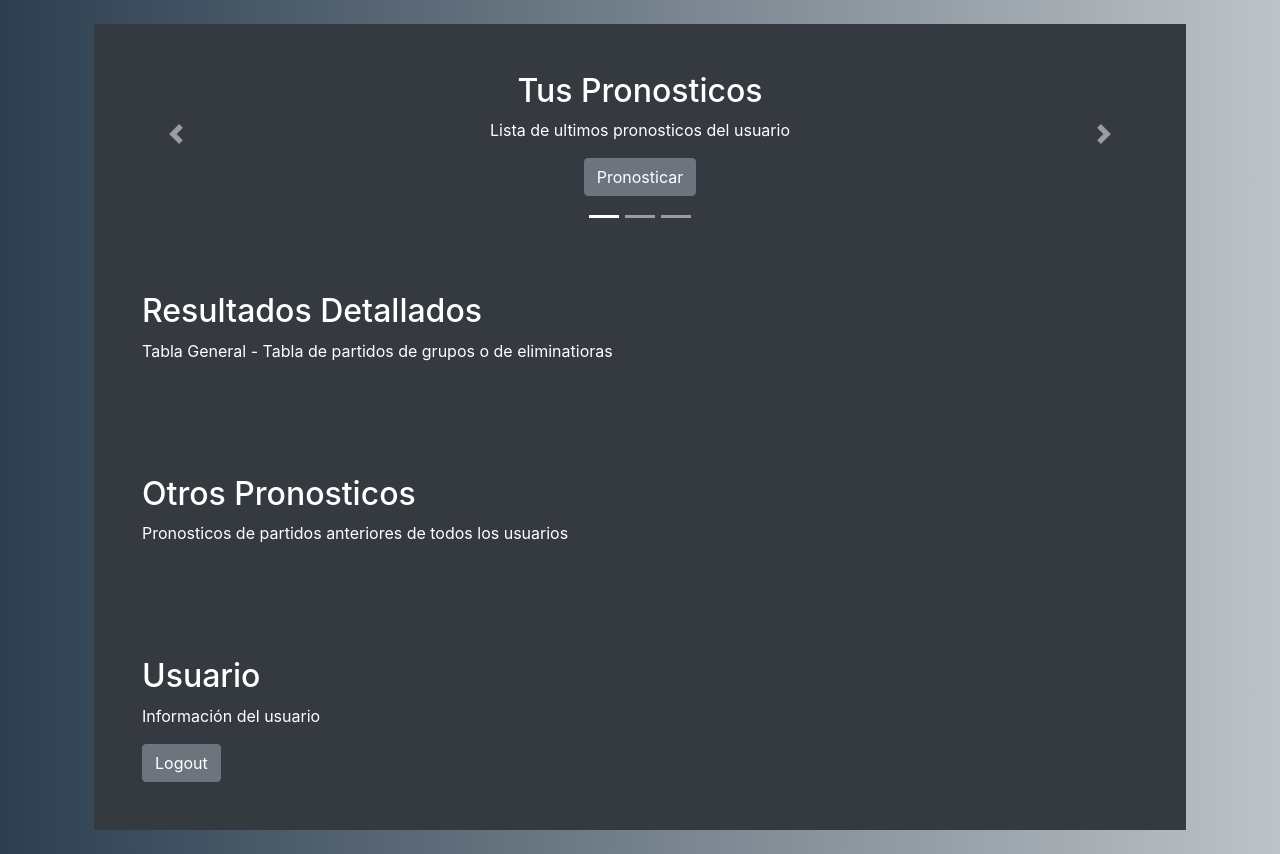
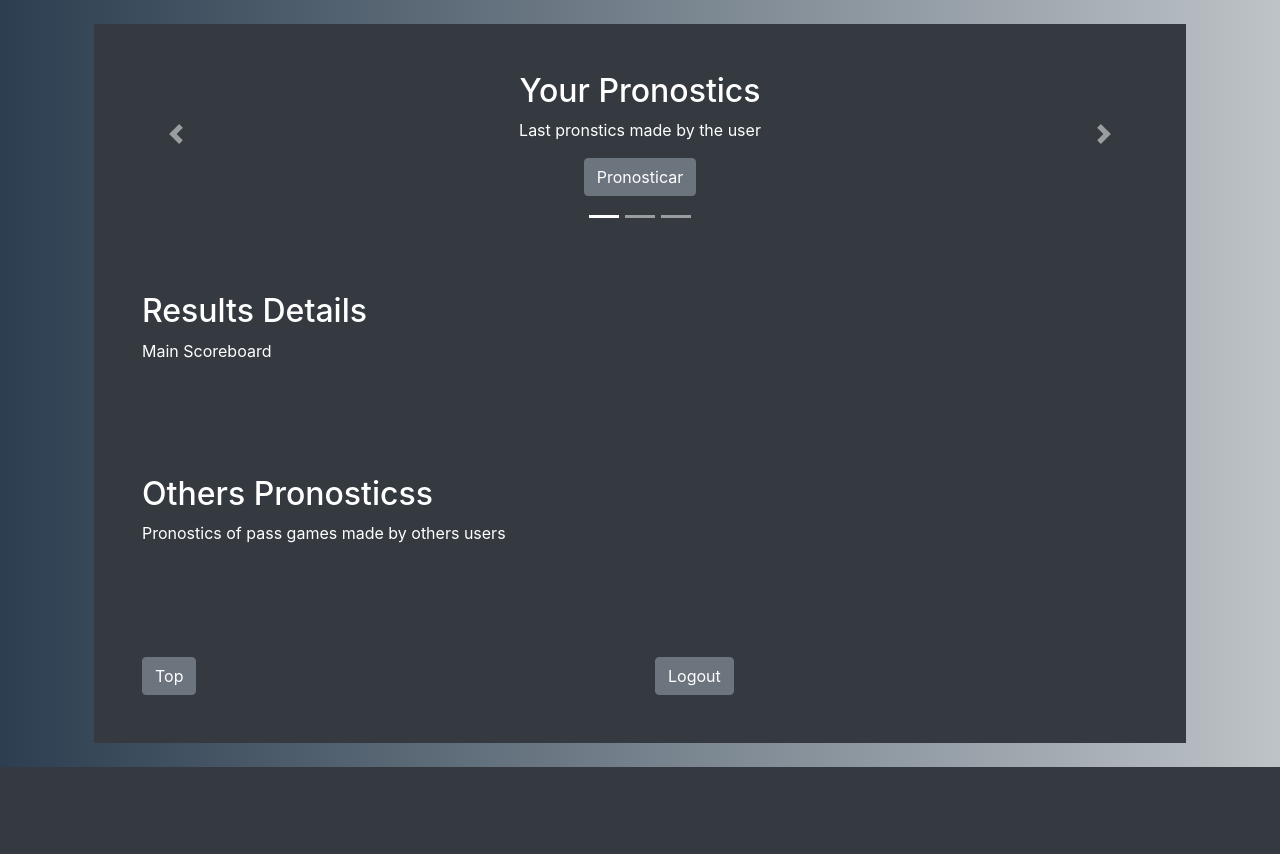
Before and after one commit to cmaffrand/ppweb, a Flask app: page /results in a window 1280 px wide. Shown: the part 72-926 px from the top of the page. After the commit the page ends 839 px from the top, so only its background shows below. Run offline with Flask 2, Linux system fonts and the light colour scheme; the visitor is signed in with stand-in values (Sample User, id 1); data comes from the database, SQL or seed files in the repository; some libraries are stand-ins or nearby versions.

Commit message:
Minimal changes in the footer, adding a Top Button.

```diff
--- a/src/website/templates/results.html
+++ b/src/website/templates/results.html
@@ -10,8 +10,8 @@
     <div class="carousel-item active">
       <!-- BASIC PRONOSTICS -->
       <div class="container-fluid p-5 text-white bg-dark rounded-3">
-        <h2>Tus Pronosticos</h2>
-        <p>Lista de ultimos pronosticos del usuario</p>
+        <h2>Your Pronostics</h2>
+        <p>Last pronstics made by the user</p>
         <a href="/pronostics">
           <button class="btn btn-secondary" type="button">Pronosticar</button>
         </a>
@@ -20,11 +20,11 @@
     <div class="carousel-item">
       <!-- BASIC RESULTS -->
       <div class="container-fluid p-5 text-white bg-dark rounded-3">
-        <h2>Tabla de posiciones</h2>
-        <p>Tabla de posiciones con el <b>usuario resaltado.</b></p>
+        <h2>Scoreboard</h2>
+        <p>Scores with <b>user</b></p>
         <a href="/results">
           <button class="btn btn-secondary" type="button">
-          Resultados Detallados
+          Results Details
           </button>
         </a>
       </div>
@@ -32,8 +32,8 @@
     <div class="carousel-item">
       <!-- NEXT GAMES -->
       <div class="container-fluid p-5 text-white bg-dark rounded-3">
-        <h2>Proximos partidos</h2>
-        <p>Proximos 5 Partidos de Qatar 2022</p>
+        <h2>Next Games</h2>
+        <p>Next 5 Qatar 2022 games</p>
         <a href="https://www.fifa.com/tournaments/mens/worldcup/qatar2022/match-center" target="_blank">
           <button class="btn btn-secondary" type="button">
             FIFA World Cup 2022
@@ -54,22 +54,32 @@
 
 <!-- RESULTADOS DETALLADO -->
 <div class="container-fluid p-5 text-white bg-dark rounded-3">
-  <h2>Resultados Detallados</h2>
-  <p>Tabla General - Tabla de partidos de grupos o de eliminatioras</p>
+  <h2>Results Details</h2>
+  <p>Main Scoreboard</p>
 </div>
 <div class="container-fluid p-5 text-white bg-dark rounded-3">
-  <h2>Otros Pronosticos</h2>
-  <p>Pronosticos de partidos anteriores de todos los usuarios</p>
+  <h2>Others Pronosticss</h2>
+  <p>Pronostics of pass games made by others users</p>
 </div>
 
   <!-- USER INFORMATION -->
   <div class="container-fluid p-5 text-white bg-dark rounded-3">
-    <h2>Usuario</h2>
-    <p>Información del usuario</p>
-    <a href="/logout">
-      <button class="btn btn-secondary" type="button">
-        Logout
-      </button>
-    </a>
+    <div class="row">
+      <div class="col-sm">
+        <a href="/results">
+          <button class="btn btn-secondary" type="button">
+            Top
+          </button>
+        </a>
+      </div>
+      <div class="col-sm">
+        <a href="/logout">
+          <button class="btn btn-secondary" type="button">
+            Logout
+          </button>
+        </a>
+      </div>
+    </div>
   </div>
+
 {% endblock %}
```
Also changed, not shown: src/website/templates/home.html (+25 -16 lines).
